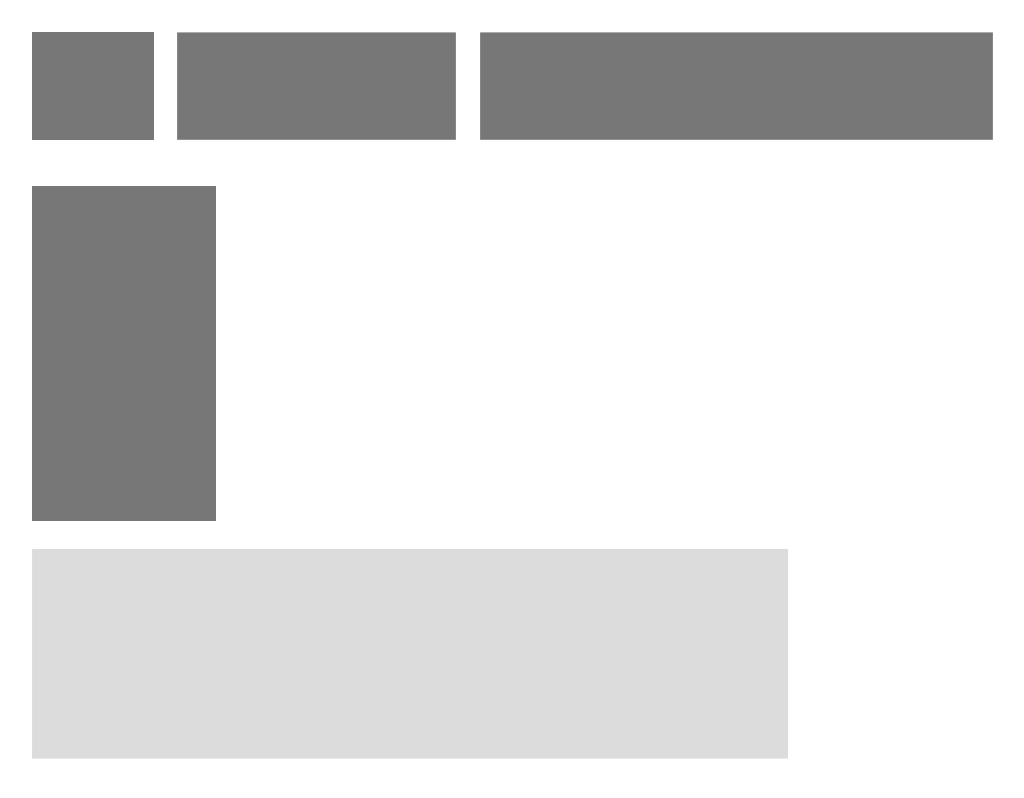
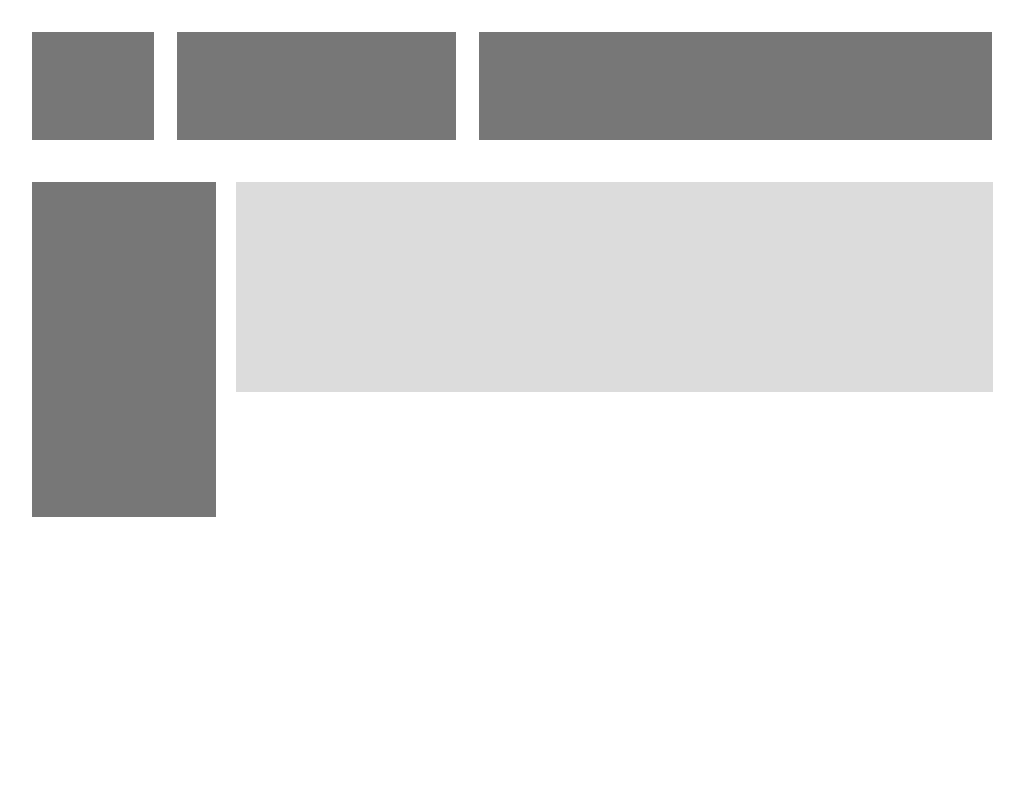
Before and after one commit to Chipik1/code, a website built with Parcel: page index.html in a window 1280 px wide. Shown: the whole page, without its empty margins (46-1070 px from the left). Built offline with nearby package versions, Linux system fonts and the light colour scheme.

Commit message:
edit code

```diff
--- a/css/main.css
+++ b/css/main.css
@@ -1,44 +1,58 @@
-#Top {
+#head {
   display: flex;
-  justify-content: space-between;
-}
-header{
-  width: 980px;
+  justify-content: flex-start;
 }
 
-.image-logo {
-  padding-top: 24px;
-  padding-left: 70px;
+body {
+
+}
+.logo {
+
+  width:122px;
+  height:108px;
+  margin-top: 24px;
+  margin-left: 70px;
 
 }
 
-.image-contact {
-
-  padding-top: 24px;
-  padding-left: 23px;
+.contact {
+  width: 279px;
+  height: 108px;
+  margin-top: 24px;
+  margin-left: 23px;
+  background-color: #777777;
 }
 
 .more {
-
-  padding-top: 24px;
-  padding-left: 24px;
+  width: 513px;
+  height: 108px;
+  margin-top: 24px;
+  margin-left: 23px;
+  background-color: #777777;
 }
 
+#Content {
+  display: flex;
+  justify-content: flex-start;
+  box-sizing:content-box;
+}
 
-#Center{
-  display: flex;
-  justify-content: space-between;
+.left {
+  width: 184px;
+  height: 335px;
+  margin-top: 42px;
+  margin-left: 70px;
+  background-color: #777777;
+}
 
+.text {
+  width: 757px;
+  height: 210px;
+  margin-top: 42px;
+  margin-left: 20px;
+  background-color: #dcdcdc;
+}
+
+.text2 {
 
 }
-
-.left-menu{
-  padding-top: 42px;
-  padding-left: 70px;
-}
-
-.text{
-  padding-top: 24px;
-  padding-left: 70px;
-
-}
--- a/index.html
+++ b/index.html
@@ -8,31 +8,34 @@
 
 </head>
 <header>
-  <div id="Top">
-    <div class="image-logo">
+  <div id="head">
+    <div class="logo">
 
       <img src="img/logo.png"/>
     </div>
-    <div class="image-contact">
+    <div class="contact">
 
-      <img src="img/contact.png" />
+
     </div>
-<div class="more">
-  <img src="img/more.png" />
-</div>
+    <div class="more">
+
+    </div>
 
   </div>
-  <div id="Center">
-    <div class="left-menu">
 
-      <img src="img/left-menu.png"/>
+</header>
+<body>
+  <div id="Content">
+    <div class="left">
+
+    </div>
+    <div class="text">
+
+    </div>
+    <div class="tex2">
+
     </div>
   </div>
-  <div class="text">
-    <img src="img/text.png" />
-  </div>
-</header>
-<body>
 
 
 </body>
```
Also changed, not shown: img/text2.png (renamed from img/Слой_2_копия_9.png).
